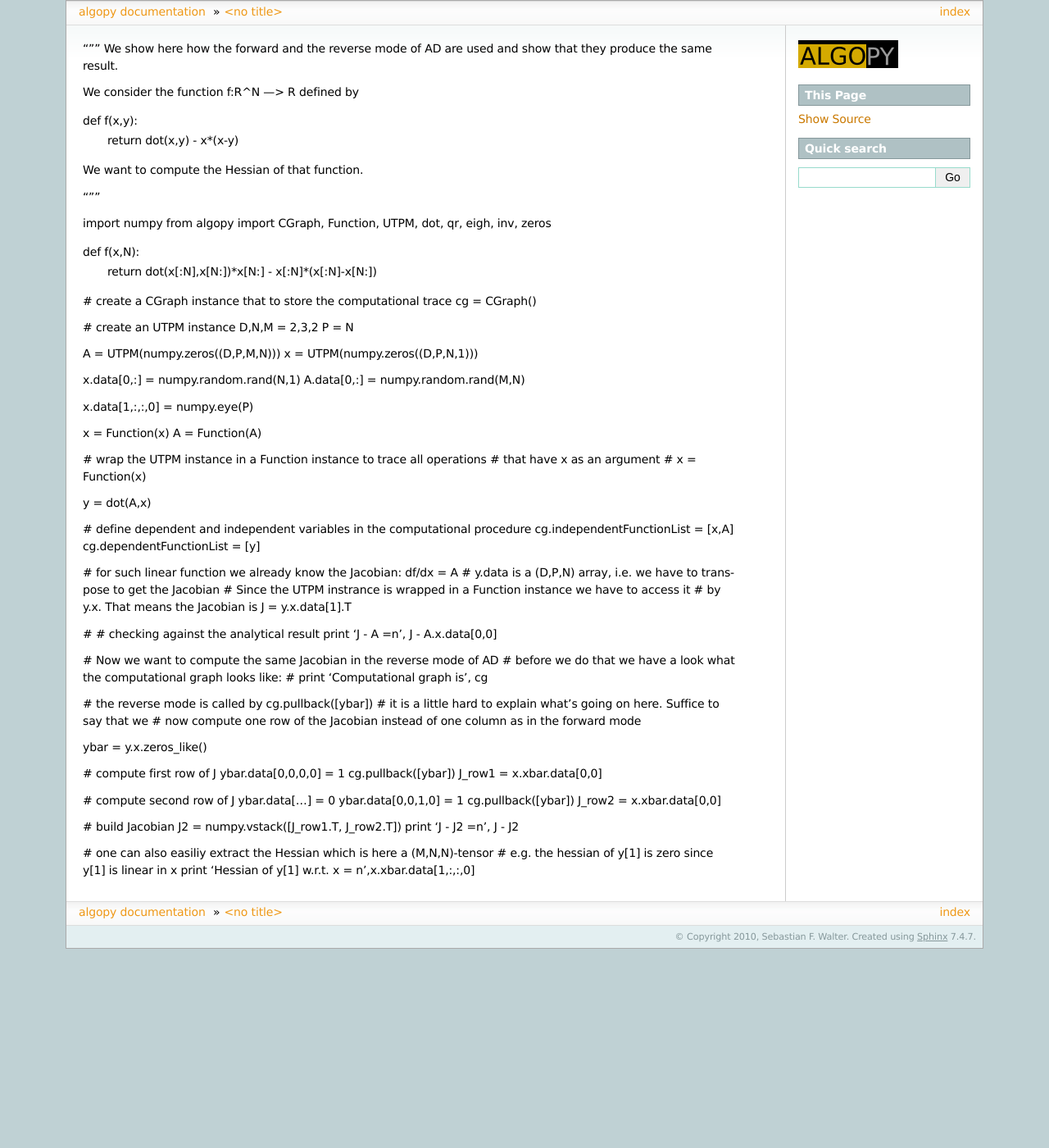
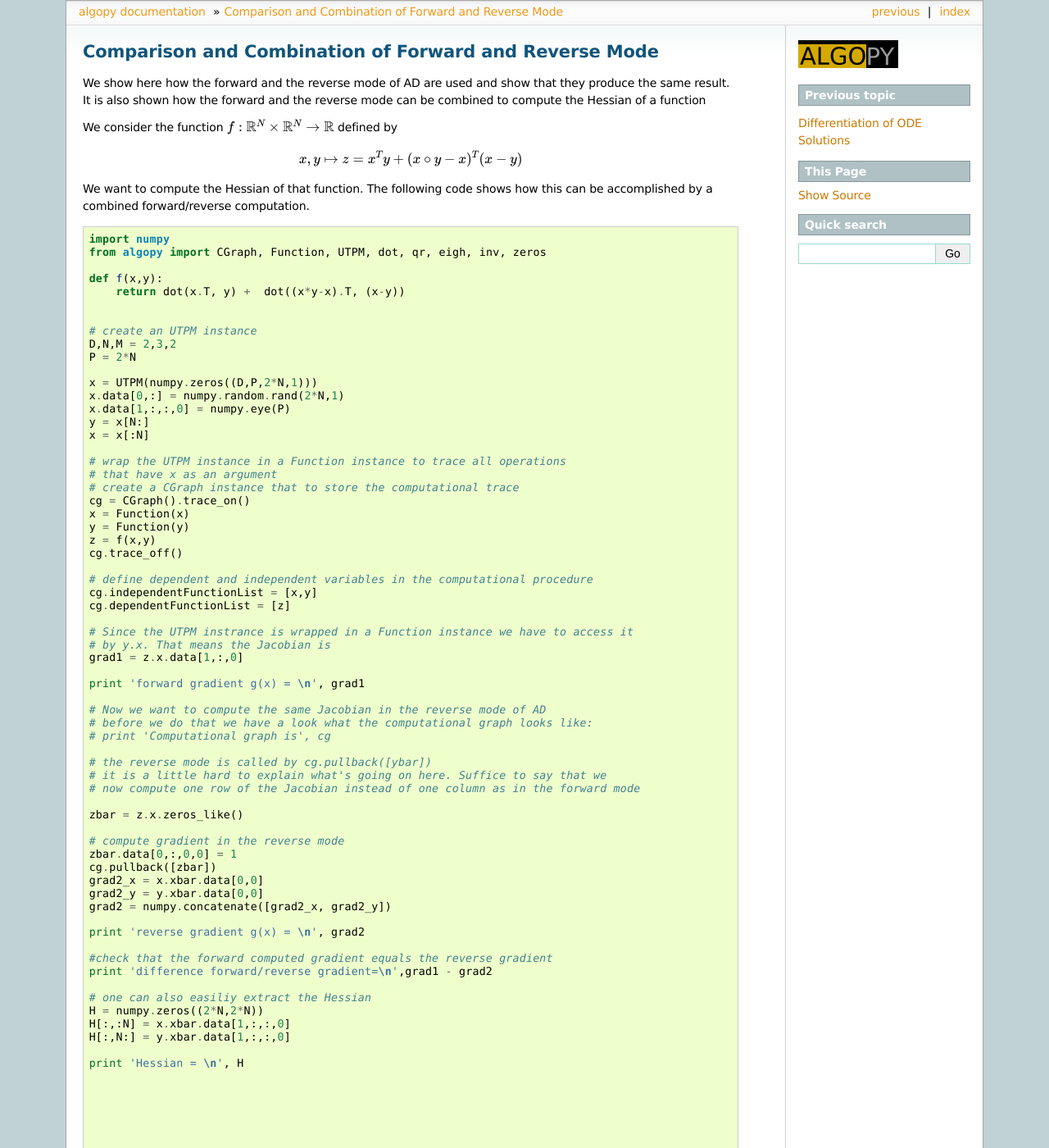
Before and after one commit to b45ch1/algopy, a Sphinx documentation site: the page built from documentation/sphinx/examples/comparison_forward_reverse_mode.rst, in a window 1280 px wide and 1400 px high. Shown: the whole window at 82% size. Built offline with Sphinx 7.4.7, drawn with Linux system fonts in a browser that asks for light colours; formulas are drawn with MathJax 3; some of the changed text lies outside the part shown.

Commit message:
added forward reverse combination/comparison to sphinx documentation, started to fix the broadcasting bug, need to implement manual broadcasting, also started to add _mul etc. to RawAlgorithmsMixin

```diff
--- a/documentation/sphinx/examples/comparison_forward_reverse_mode.py
+++ b/documentation/sphinx/examples/comparison_forward_reverse_mode.py
@@ -1,61 +1,38 @@
-"""
-We show here how the forward and the reverse mode of AD are used and show
-that they produce the same result.
-
-We consider the function f:R^N ---> R defined by
-
-def f(x,y):
-    return dot(x,y) - x*(x-y)
-
-We want to compute the Hessian of that function.
-
-"""
-
 import numpy
 from algopy import CGraph, Function, UTPM, dot, qr, eigh, inv, zeros
 
+def f(x,y):
+    return dot(x.T, y) +  dot((x*y-x).T, (x-y))
 
-def f(x,N):
-    return dot(x[:N],x[N:])*x[N:]  - x[:N]*(x[:N]-x[N:])
-
-# create a CGraph instance that to store the computational trace
-cg = CGraph()
 
 # create an UTPM instance
 D,N,M = 2,3,2
-P = N
+P = 2*N
 
-A = UTPM(numpy.zeros((D,P,M,N)))
-x = UTPM(numpy.zeros((D,P,N,1)))
-
-x.data[0,:] = numpy.random.rand(N,1)
-A.data[0,:] = numpy.random.rand(M,N)
-
+x = UTPM(numpy.zeros((D,P,2*N,1)))
+x.data[0,:] = numpy.random.rand(2*N,1)
 x.data[1,:,:,0] = numpy.eye(P)
-
-
-x = Function(x)
-A = Function(A)
-
+y = x[N:]
+x = x[:N]
 
 # wrap the UTPM instance in a Function instance to trace all operations
 # that have x as an argument
-# x = Function(x)
-
-y = dot(A,x)
+# create a CGraph instance that to store the computational trace
+cg = CGraph().trace_on()
+x = Function(x)
+y = Function(y)
+z = f(x,y)
+cg.trace_off()
 
 # define dependent and independent variables in the computational procedure
-cg.independentFunctionList = [x,A]
-cg.dependentFunctionList = [y]
+cg.independentFunctionList = [x,y]
+cg.dependentFunctionList = [z]
 
-# for such linear function we already know the Jacobian: df/dx = A
-# y.data is a (D,P,N) array, i.e. we have to transpose to get the Jacobian
 # Since the UTPM instrance is wrapped in a Function instance we have to access it
 # by y.x. That means the Jacobian is
-J = y.x.data[1].T
+grad1 = z.x.data[1,:,0]
 
-# # checking against the analytical result
-print 'J - A =\n', J - A.x.data[0,0]
+print 'forward gradient g(x) = \n', grad1
 
 # Now we want to compute the same Jacobian in the reverse mode of AD
 # before we do that we have a look what the computational graph looks like:
@@ -65,23 +42,23 @@ print 'J - A =\n', J - A.x.data[0,0]
 # it is a little hard to explain what's going on here. Suffice to say that we
 # now compute one row of the Jacobian instead of one column as in the forward mode
 
-ybar = y.x.zeros_like()
+zbar = z.x.zeros_like()
 
-# compute first row of J
-ybar.data[0,0,0,0] = 1
-cg.pullback([ybar])
-J_row1 = x.xbar.data[0,0]
+# compute gradient in the reverse mode
+zbar.data[0,:,0,0] = 1
+cg.pullback([zbar])
+grad2_x = x.xbar.data[0,0]
+grad2_y = y.xbar.data[0,0]
+grad2 = numpy.concatenate([grad2_x, grad2_y])
 
-# compute second row of J
-ybar.data[...] = 0
-ybar.data[0,0,1,0] = 1
-cg.pullback([ybar])
-J_row2 = x.xbar.data[0,0]
+print 'reverse gradient g(x) = \n', grad2
 
-# build Jacobian
-J2 = numpy.vstack([J_row1.T, J_row2.T])
-print 'J - J2 =\n', J - J2
+#check that the forward computed gradient equals the reverse gradient
+print 'difference forward/reverse gradient=\n',grad1 - grad2
 
-# one can also easiliy extract the Hessian which is here a (M,N,N)-tensor
-# e.g. the hessian of y[1] is zero since y[1] is linear in x
-print 'Hessian of y[1] w.r.t. x = \n',x.xbar.data[1,:,:,0]
+# one can also easiliy extract the Hessian
+H = numpy.zeros((2*N,2*N))
+H[:,:N] = x.xbar.data[1,:,:,0]
+H[:,N:] = y.xbar.data[1,:,:,0]
+
+print 'Hessian = \n', H
--- a/documentation/sphinx/examples/comparison_forward_reverse_mode.rst
+++ b/documentation/sphinx/examples/comparison_forward_reverse_mode.rst
@@ -1,87 +1,16 @@
-"""
+Comparison and Combination of Forward and Reverse Mode
+======================================================
+
 We show here how the forward and the reverse mode of AD are used and show
-that they produce the same result.
+that they produce the same result. It is also shown how the forward and the
+reverse mode can be combined to compute the Hessian of a function
 
-We consider the function f:R^N ---> R defined by
+We consider the function :math:`f:\mathbb R^N \times \mathbb R^N\rightarrow \mathbb R` defined by
 
-def f(x,y):
-    return dot(x,y) - x*(x-y)
+.. math::
+    x,y \mapsto z = x^T y +  (x \circ y - x)^T (x-y)
 
-We want to compute the Hessian of that function.
+We want to compute the Hessian of that function. The following code shows how
+this can be accomplished by a combined forward/reverse computation.
 
-"""
-
-import numpy
-from algopy import CGraph, Function, UTPM, dot, qr, eigh, inv, zeros
-
-
-def f(x,N):
-    return dot(x[:N],x[N:])*x[N:]  - x[:N]*(x[:N]-x[N:])
-
-# create a CGraph instance that to store the computational trace
-cg = CGraph()
-
-# create an UTPM instance
-D,N,M = 2,3,2
-P = N
-
-A = UTPM(numpy.zeros((D,P,M,N)))
-x = UTPM(numpy.zeros((D,P,N,1)))
-
-x.data[0,:] = numpy.random.rand(N,1)
-A.data[0,:] = numpy.random.rand(M,N)
-
-x.data[1,:,:,0] = numpy.eye(P)
-
-
-x = Function(x)
-A = Function(A)
-
-
-# wrap the UTPM instance in a Function instance to trace all operations
-# that have x as an argument
-# x = Function(x)
-
-y = dot(A,x)
-
-# define dependent and independent variables in the computational procedure
-cg.independentFunctionList = [x,A]
-cg.dependentFunctionList = [y]
-
-# for such linear function we already know the Jacobian: df/dx = A
-# y.data is a (D,P,N) array, i.e. we have to transpose to get the Jacobian
-# Since the UTPM instrance is wrapped in a Function instance we have to access it
-# by y.x. That means the Jacobian is
-J = y.x.data[1].T
-
-# # checking against the analytical result
-print 'J - A =\n', J - A.x.data[0,0]
-
-# Now we want to compute the same Jacobian in the reverse mode of AD
-# before we do that we have a look what the computational graph looks like:
-# print 'Computational graph is', cg
-
-# the reverse mode is called by cg.pullback([ybar])
-# it is a little hard to explain what's going on here. Suffice to say that we
-# now compute one row of the Jacobian instead of one column as in the forward mode
-
-ybar = y.x.zeros_like()
-
-# compute first row of J
-ybar.data[0,0,0,0] = 1
-cg.pullback([ybar])
-J_row1 = x.xbar.data[0,0]
-
-# compute second row of J
-ybar.data[...] = 0
-ybar.data[0,0,1,0] = 1
-cg.pullback([ybar])
-J_row2 = x.xbar.data[0,0]
-
-# build Jacobian
-J2 = numpy.vstack([J_row1.T, J_row2.T])
-print 'J - J2 =\n', J - J2
-
-# one can also easiliy extract the Hessian which is here a (M,N,N)-tensor
-# e.g. the hessian of y[1] is zero since y[1] is linear in x
-print 'Hessian of y[1] w.r.t. x = \n',x.xbar.data[1,:,:,0]
+.. literalinclude:: comparison_forward_reverse_mode.py
```
Also changed, not shown: documentation/sphinx/index.rst (+22 -0 lines), 2 other files.
